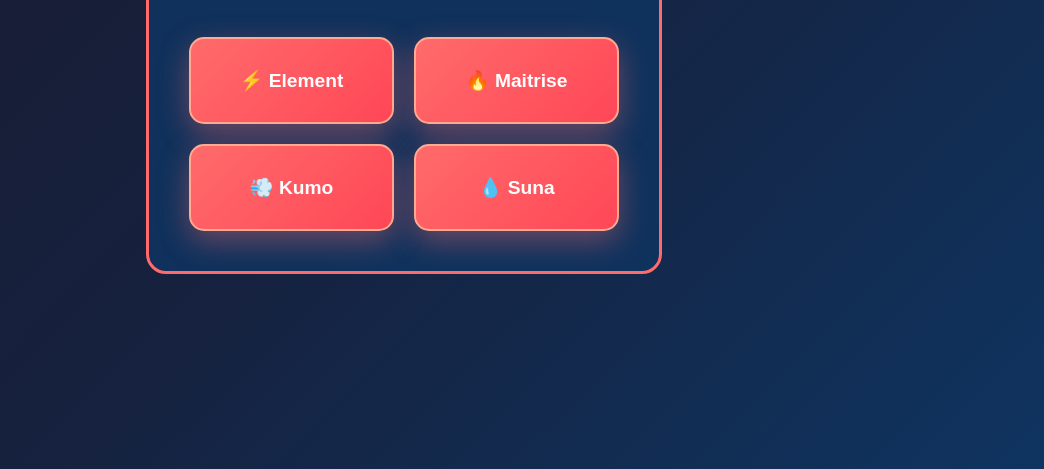
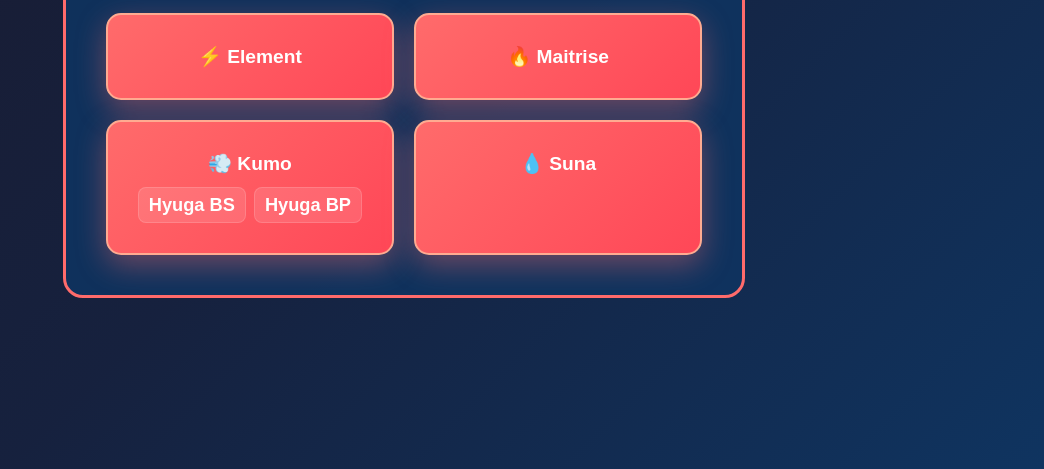
Before and after one commit to icetea745/senzo-spin, a plain HTML site: page index.html in a window 1280 px wide. Shown: the part 331-800 px from the top of the page, without its empty margins (236-1280 px from the left). Drawn offline with Linux system fonts and the light colour scheme.

Commit message:
Enhance wheel-card layout and add sub-options

```diff
--- a/index.html
+++ b/index.html
@@ -11,8 +11,11 @@
         h1 { color: #ff6b6b; font-size: 2.5em; margin-bottom: 20px; }
         .subtitle { color: #ffd700; font-size: 1.2em; margin-bottom: 40px; }
         .wheels-grid { display: grid; grid-template-columns: repeat(2, 1fr); gap: 20px; margin-top: 30px; }
-        .wheel-card { background: linear-gradient(135deg, #ff6b6b, #ff4757); padding: 30px; border-radius: 15px; text-decoration: none; color: white; font-weight: bold; font-size: 1.2em; transition: all 0.3s; box-shadow: 0 10px 30px rgba(255, 107, 107, 0.4); border: 2px solid #ffab91; }
+        .wheel-card { background: linear-gradient(135deg, #ff6b6b, #ff4757); padding: 30px; border-radius: 15px; text-decoration: none; color: white; font-weight: bold; font-size: 1.2em; transition: all 0.3s; box-shadow: 0 10px 30px rgba(255, 107, 107, 0.4); border: 2px solid #ffab91; display: flex; flex-direction: column; align-items: center; }
         .wheel-card:hover { transform: translateY(-10px) scale(1.05); box-shadow: 0 20px 50px rgba(255, 107, 107, 0.6); }
+        .sub-options { margin-top: 12px; display: flex; gap: 8px; flex-wrap: wrap; justify-content: center; }
+        .sub-option { background: rgba(255,255,255,0.12); padding: 6px 10px; border-radius: 8px; font-size: 0.95em; color: white; border: 1px solid rgba(255,255,255,0.15); text-decoration: none; font-weight: 600; transition: background 0.2s, transform 0.15s; }
+        .sub-option:hover { background: rgba(255,255,255,0.18); transform: translateY(-3px); }
         @media (max-width: 600px) { .wheels-grid { grid-template-columns: 1fr; } h1 { font-size: 1.8em; } }
     </style>
 </head>
@@ -22,8 +25,18 @@
         <p class="subtitle">Les Roues de la Destinée Ninja</p>
         <div class="wheels-grid">
             <a href="https://spinthewheel.io/fr/wheels/2xzxF7V7WlUJJVPJBE4Ccz0xJmU9MQ==" class="wheel-card" target="_blank">⚡ Element</a>
+
             <a href="https://spinthewheel.io/fr/wheels/EVDJmjSW9c60FeBA4S1Zcz0xJmU9MQ==" class="wheel-card" target="_blank">🔥 Maitrise</a>
-            <a href="https://spinthewheel.io/fr/wheels/GSJR9P5JTw40is0TSbkYcz0xJmU9MQ==" class="wheel-card" target="_blank">💨 Kumo</a>
+
+            <div class="wheel-card">
+                <a href="https://spinthewheel.io/fr/wheels/GSJR9P5JTw40is0TSbkYcz0xJmU9MQ==" style="color:inherit; text-decoration:none;" target="_blank">💨 Kumo</a>
+                <div class="sub-options">
+                    <!-- Remplacez les hrefs ci-dessous par les URLs de vos roues/entrées réelles -->
+                    <a class="sub-option" href="https://spinthewheel.io/fr/wheels/GSJR9P5JTw40is0TSbkYcz0xJmU9MQ==?entry=hyuga-bs" target="_blank">Hyuga BS</a>
+                    <a class="sub-option" href="https://spinthewheel.io/fr/wheels/GSJR9P5JTw40is0TSbkYcz0xJmU9MQ==?entry=hyuga-bp" target="_blank">Hyuga BP</a>
+                </div>
+            </div>
+
             <a href="https://spinthewheel.io/fr/wheels/ZxkZSsz3myHIGbZVHxNTcz0xJmU9MQ==" class="wheel-card" target="_blank">💧 Suna</a>
         </div>
     </div>
```
